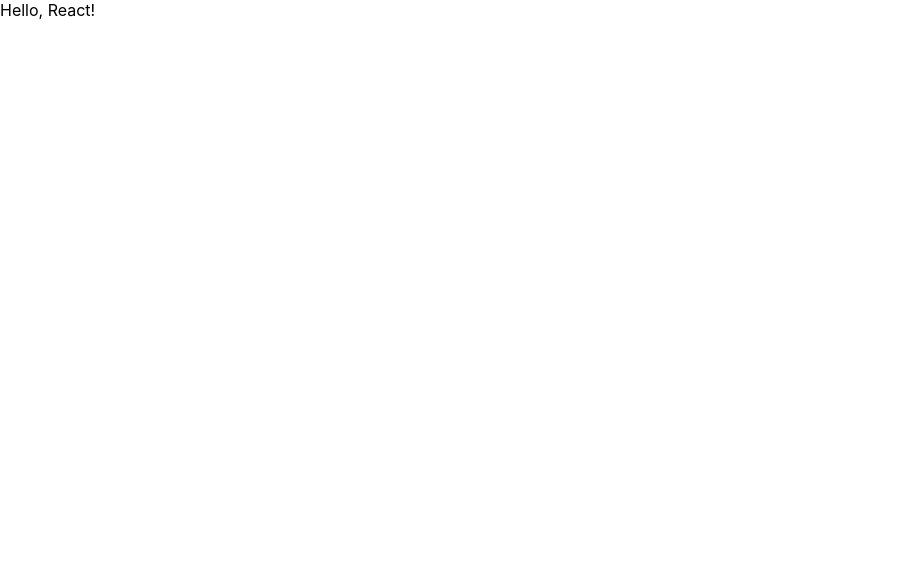
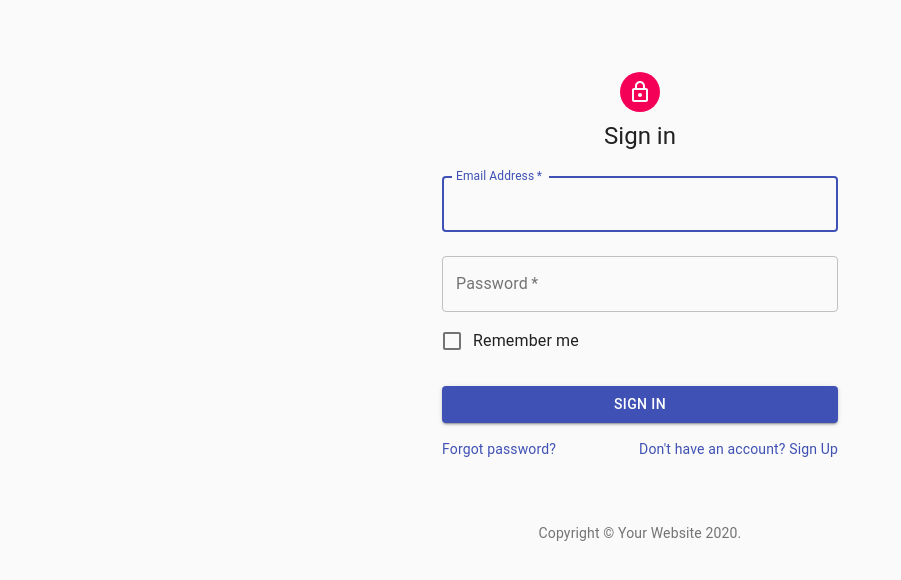
Before and after one commit to rikuou-008/udemy-chatapp, a React (Create React App) app: page / in a window 1280 px wide. Shown: the top 580 px of the page, without its empty margins (0-901 px from the left). Built offline with nearby package versions, Linux system fonts and the light colour scheme.

Commit message:
create signin page

```diff
--- a/package.json
+++ b/package.json
@@ -3,6 +3,8 @@
   "version": "0.1.0",
   "private": true,
   "dependencies": {
+    "@material-ui/core": "^4.11.0",
+    "@material-ui/icons": "4.9.1",
     "@testing-library/jest-dom": "^4.2.4",
     "@testing-library/react": "^9.3.2",
     "@testing-library/user-event": "^7.1.2",
--- a/src/App.js
+++ /dev/null
@@ -1,5 +0,0 @@
-import React from 'react';
-
-export default () => {
-  return <div>Hello, React!</div>;
-};
--- /dev/null
+++ b/src/components/App.js
@@ -0,0 +1,7 @@
+import React from 'react';
+
+import SignIn from "./SiginIn";
+
+export default () => {
+  return <SignIn />;
+};
--- /dev/null
+++ b/src/components/SiginIn.js
@@ -0,0 +1,117 @@
+import React from 'react';
+import Avatar from '@material-ui/core/Avatar';
+import Button from '@material-ui/core/Button';
+import CssBaseline from '@material-ui/core/CssBaseline';
+import TextField from '@material-ui/core/TextField';
+import FormControlLabel from '@material-ui/core/FormControlLabel';
+import Checkbox from '@material-ui/core/Checkbox';
+import Link from '@material-ui/core/Link';
+import Grid from '@material-ui/core/Grid';
+import Box from '@material-ui/core/Box';
+import LockOutlinedIcon from '@material-ui/icons/LockOutlined';
+import Typography from '@material-ui/core/Typography';
+import { makeStyles } from '@material-ui/core/styles';
+import Container from '@material-ui/core/Container';
+
+function Copyright() {
+  return (
+    <Typography variant="body2" color="textSecondary" align="center">
+      {'Copyright © '}
+      <Link color="inherit" href="https://material-ui.com/">
+        Your Website
+      </Link>{' '}
+      {new Date().getFullYear()}
+      {'.'}
+    </Typography>
+  );
+}
+
+const useStyles = makeStyles((theme) => ({
+  paper: {
+    marginTop: theme.spacing(8),
+    display: 'flex',
+    flexDirection: 'column',
+    alignItems: 'center',
+  },
+  avatar: {
+    margin: theme.spacing(1),
+    backgroundColor: theme.palette.secondary.main,
+  },
+  form: {
+    width: '100%', // Fix IE 11 issue.
+    marginTop: theme.spacing(1),
+  },
+  submit: {
+    margin: theme.spacing(3, 0, 2),
+  },
+}));
+
+export default function SignIn() {
+  const classes = useStyles();
+
+  return (
+    <Container component="main" maxWidth="xs">
+      <CssBaseline />
+      <div className={classes.paper}>
+        <Avatar className={classes.avatar}>
+          <LockOutlinedIcon />
+        </Avatar>
+        <Typography component="h1" variant="h5">
+          Sign in
+        </Typography>
+        <form className={classes.form} noValidate>
+          <TextField
+            variant="outlined"
+            margin="normal"
+            required
+            fullWidth
+            id="email"
+            label="Email Address"
+            name="email"
+            autoComplete="email"
+            autoFocus
+          />
+          <TextField
+            variant="outlined"
+            margin="normal"
+            required
+            fullWidth
+            name="password"
+            label="Password"
+            type="password"
+            id="password"
+            autoComplete="current-password"
+          />
+          <FormControlLabel
+            control={<Checkbox value="remember" color="primary" />}
+            label="Remember me"
+          />
+          <Button
+            type="submit"
+            fullWidth
+            variant="contained"
+            color="primary"
+            className={classes.submit}
+          >
+            Sign In
+          </Button>
+          <Grid container>
+            <Grid item xs>
+              <Link href="#" variant="body2">
+                Forgot password?
+              </Link>
+            </Grid>
+            <Grid item>
+              <Link href="#" variant="body2">
+                {"Don't have an account? Sign Up"}
+              </Link>
+            </Grid>
+          </Grid>
+        </form>
+      </div>
+      <Box mt={8}>
+        <Copyright />
+      </Box>
+    </Container>
+  );
+}
--- a/src/index.js
+++ b/src/index.js
@@ -2,7 +2,7 @@ import React from 'react';
 import ReactDOM from 'react-dom';
 
 import './index.css';
-import App from './App';
+import App from './components/App';
 
 ReactDOM.render(
   <React.StrictMode>
```
Also changed, not shown: src/components/App.css (renamed from src/App.css), 2 other files (tests, documents, lock files or other folders).
